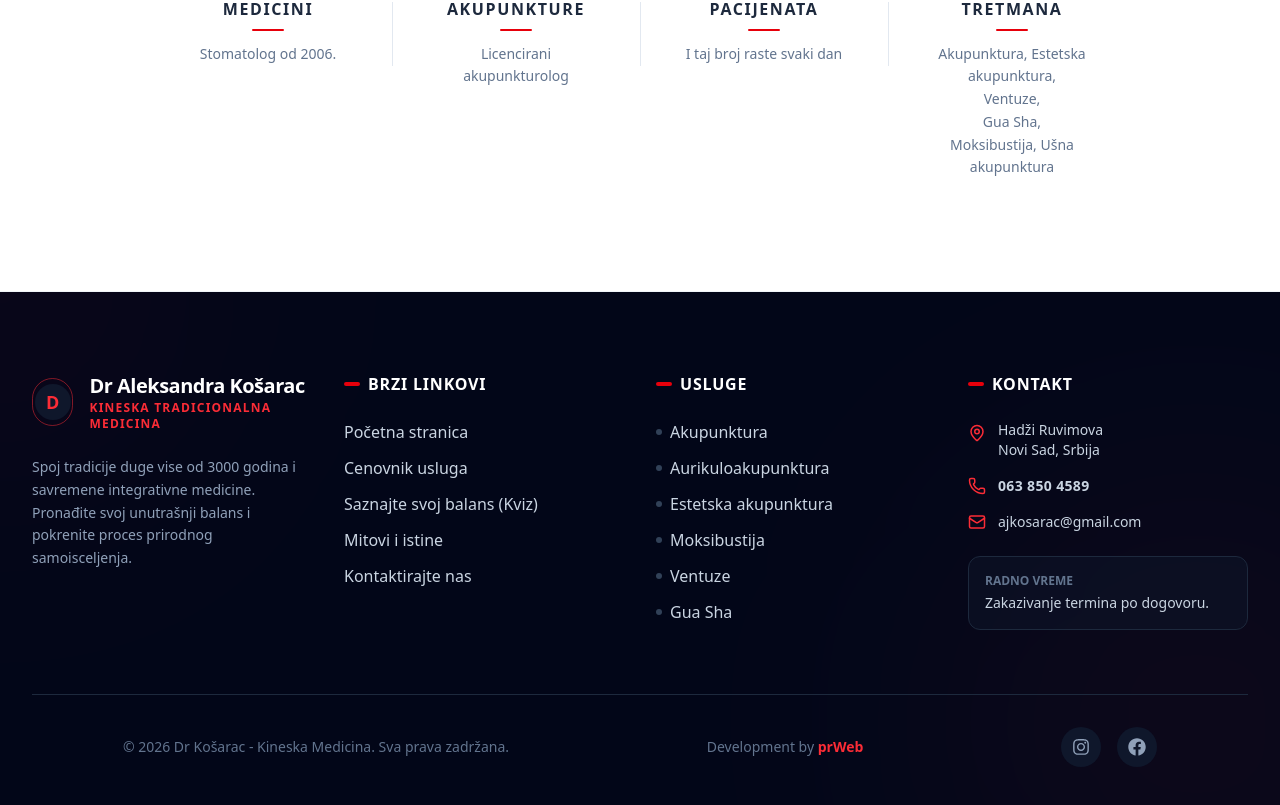
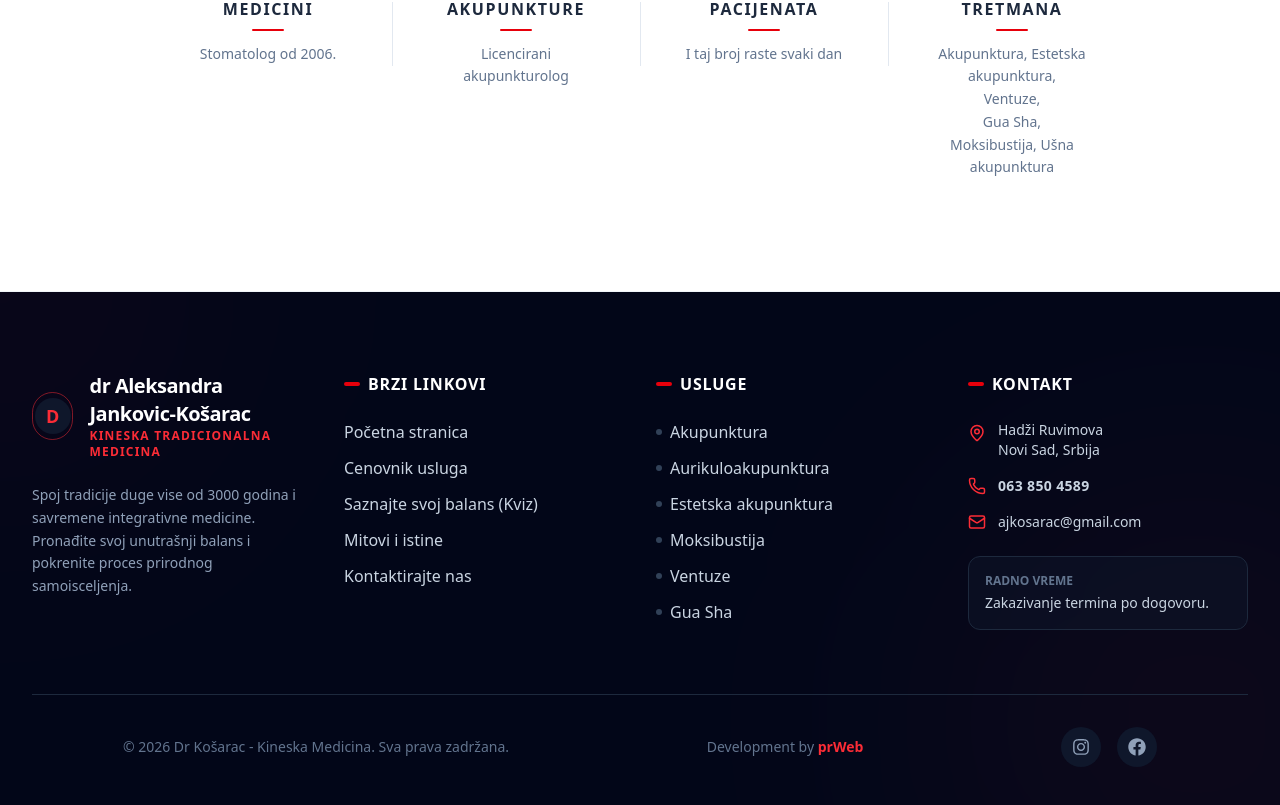
Before and after one commit to Djapedjape123/doktorka, a Next.js app: page / in a window 1280 px wide. Shown: the part 2008-2813 px from the top of the page. Built offline with nearby package versions, Linux system fonts and the light colour scheme.

Commit message:
gotove prepravke

```diff
--- a/components/Footer.tsx
+++ b/components/Footer.tsx
@@ -36,7 +36,7 @@ export default function Footer() {
                             </div>
                             <div className="flex flex-col">
                                 <span className="text-xl font-bold tracking-tight text-white group-hover:text-red-400 transition-colors">
-                                    Dr Aleksandra Košarac
+                                    dr Aleksandra <br /> Jankovic-Košarac
                                 </span>
                                 <span className="text-xs uppercase tracking-widest text-red-500 font-bold">
                                     Kineska tradicionalna medicina
```
